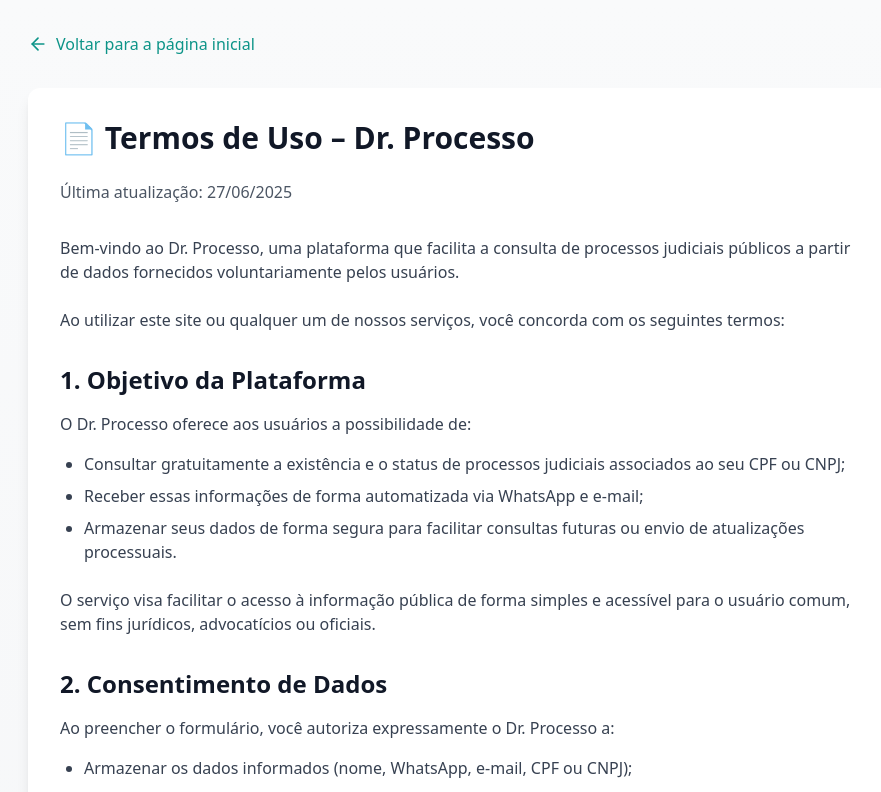
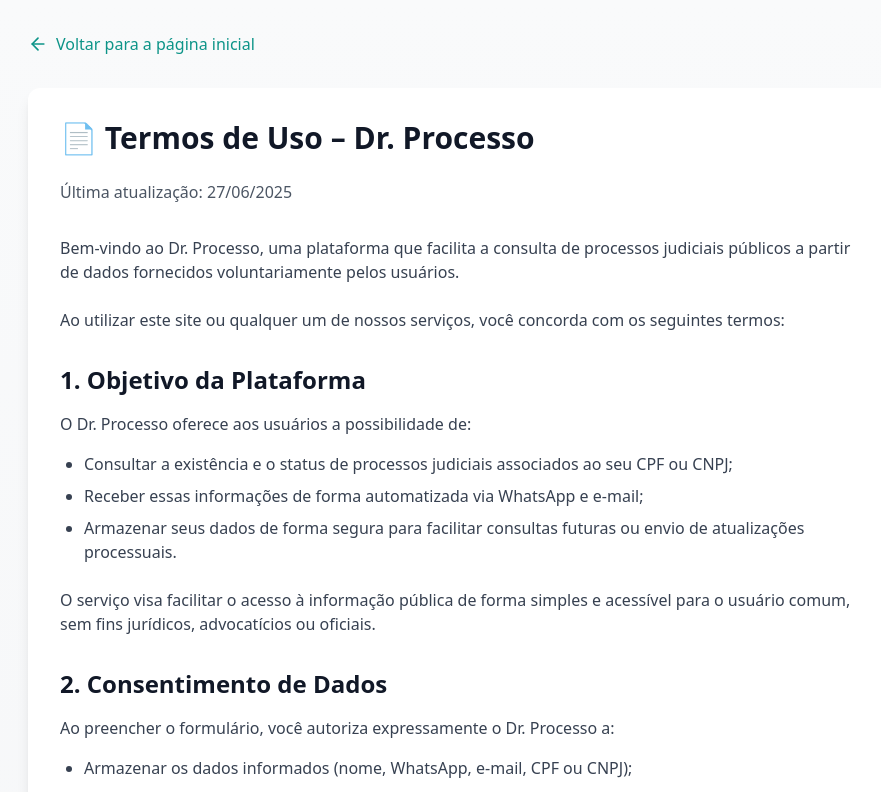
Before and after one commit to drprocesso/drprocesso, a React (Vite) app: page /termos in a window 1280 px wide. Shown: the top 792 px of the page, without its empty margins (180-1061 px from the left). Built offline with nearby package versions, Linux system fonts and the light colour scheme.

Commit message:
Updated Terms.tsx

```diff
--- a/src/pages/Terms.tsx
+++ b/src/pages/Terms.tsx
@@ -31,7 +31,7 @@ export default function Terms() {
             <h2 className="text-2xl font-semibold text-gray-900 mt-8 mb-4">1. Objetivo da Plataforma</h2>
             <p className="text-gray-700 mb-4">O Dr. Processo oferece aos usuários a possibilidade de:</p>
             <ul className="list-disc pl-6 mb-6 text-gray-700">
-              <li className="mb-2">Consultar gratuitamente a existência e o status de processos judiciais associados ao seu CPF ou CNPJ;</li>
+              <li className="mb-2">Consultar a existência e o status de processos judiciais associados ao seu CPF ou CNPJ;</li>
               <li className="mb-2">Receber essas informações de forma automatizada via WhatsApp e e-mail;</li>
               <li className="mb-2">Armazenar seus dados de forma segura para facilitar consultas futuras ou envio de atualizações processuais.</li>
             </ul>
```
